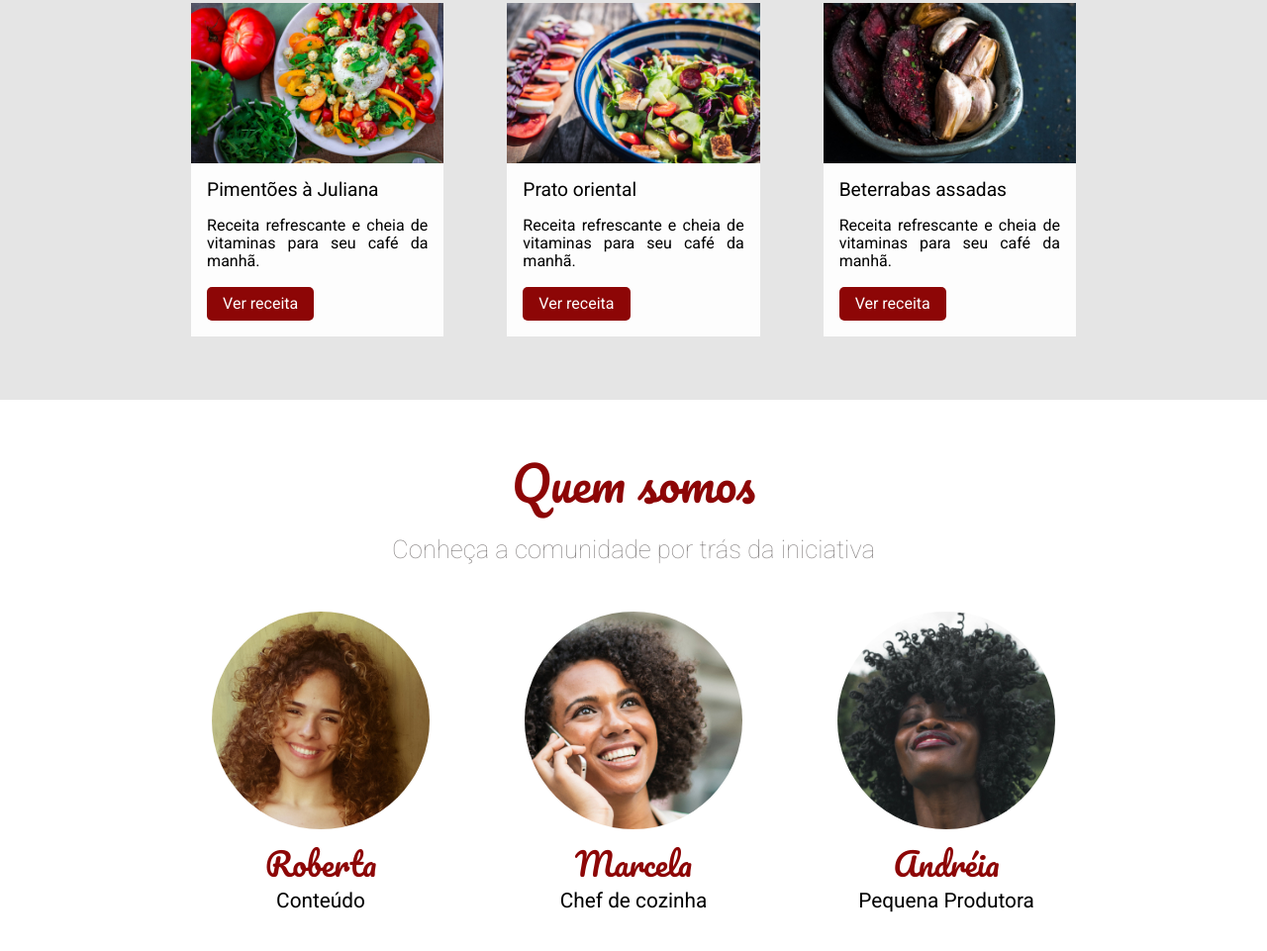
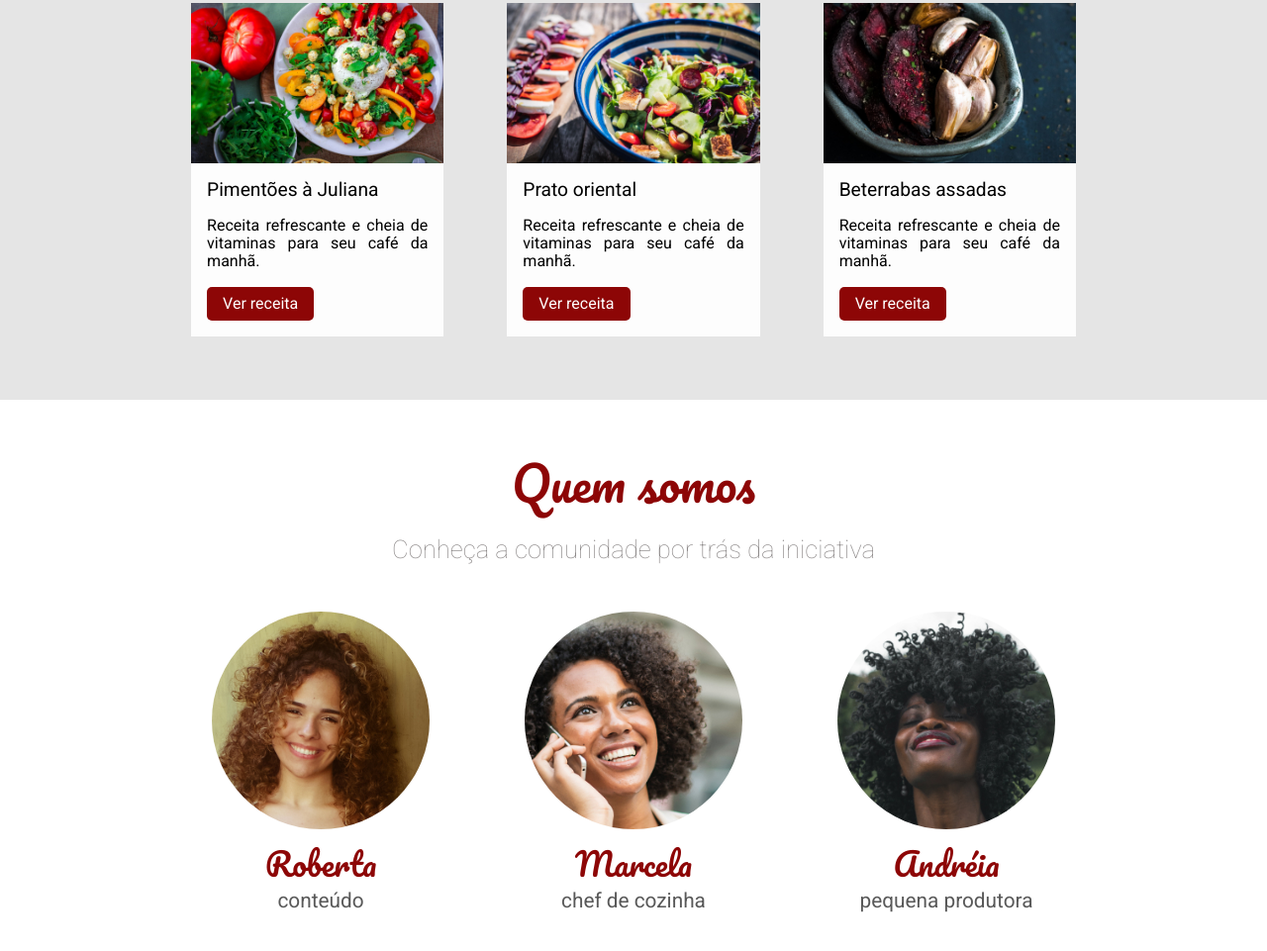
Before and after one commit to RaphaelDeCarvalho/arquitetura-css-assets, a plain HTML site: page index.html in a window 1280 px wide. Shown: the part 1510-2471 px from the top of the page at 99% size. Drawn offline with Linux system fonts and the light colour scheme.

Commit message:
alterado cor e caixa alta da classe 'pessoa__funcao'

```diff
--- a/assets/css/quemSomos/quemSomos-card.css
+++ b/assets/css/quemSomos/quemSomos-card.css
@@ -30,5 +30,7 @@
     padding-bottom: .5rem;
 }
 .pessoa__funcao {
+    color: #595959;
+    text-transform: lowercase;
     font-size: 1.3rem;
 }
```
